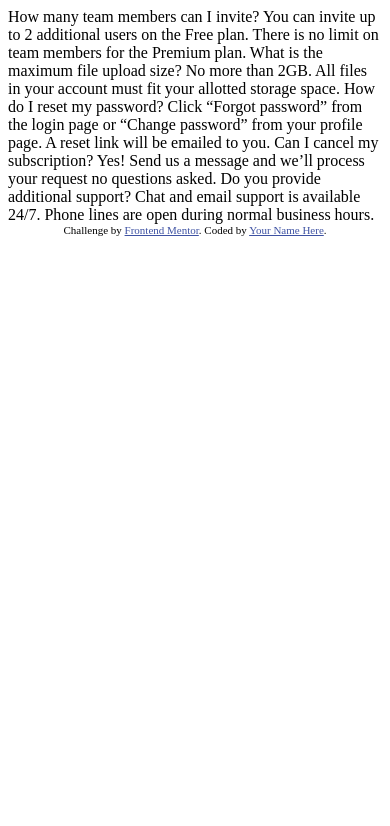
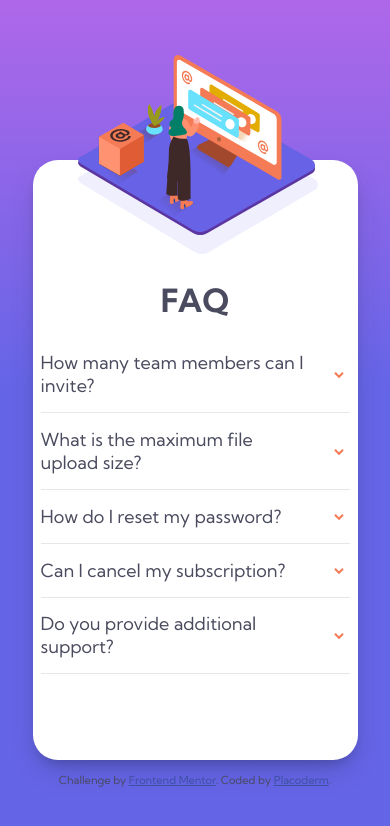
Before and after one commit to placoderm/faq-accordion-card, a plain HTML site: page index.html in a window 390 px wide. Drawn offline with Linux system fonts and the light colour scheme.

Commit message:
add final changes

```diff
--- /dev/null
+++ b/app.js
@@ -0,0 +1,43 @@
+const faqTitleBars = document.querySelectorAll(".faq-heading");
+//allButtonToggles = document.querySelectorAll(".toggle-button");
+
+console.log(faqTitleBars);
+
+faqTitleBars.forEach(faqTitleItem => {
+    faqTitleItem.addEventListener("click", event => {
+        console.log("faqTitleItem clicked!");
+        // to each individual .faq-heading
+        //let buttonToggle = faqTitleItem.querySelector(".toggle-button");
+        if (faqTitleItem.classList.contains("toggle-open")) {
+            faqTitleItem.classList.remove("toggle-open");
+        } else {
+            removeAllToggled();
+            faqTitleItem.classList.add("toggle-open");
+        }
+
+        //changing open
+        let panel = faqTitleItem.nextElementSibling; // the .answer after the .faq-heading
+        console.log(panel);
+        if (panel.classList.contains("open")) {
+            panel.classList.remove("open");
+        } else {
+            // console.log("add open");
+            removeAllOpen();
+            panel.classList.add("open");
+            // console.log(panel.classList);
+        }
+    });
+});
+
+// remove all open class
+function removeAllOpen() {
+    faqTitleBars.forEach(faqTitleItem => {
+        faqTitleItem.nextElementSibling.classList.remove("open");
+    });
+}
+
+function removeAllToggled() {
+    faqTitleBars.forEach(faqTitleItem => {
+        faqTitleItem.classList.remove("toggle-open");
+    });
+}
--- a/index.html
+++ b/index.html
@@ -1,40 +1,92 @@
 <!DOCTYPE html>
 <html lang="en">
+
 <head>
-  <meta charset="UTF-8">
-  <meta name="viewport" content="width=device-width, initial-scale=1.0"> <!-- displays site properly based on user's device -->
+    <meta charset="UTF-8">
+    <meta name="viewport" content="width=device-width, initial-scale=1.0">
+    <!-- displays site properly based on user's device -->
 
-  <link rel="icon" type="image/png" sizes="32x32" href="./images/favicon-32x32.png">
+    <link rel="icon" type="image/png" sizes="32x32" href="./images/favicon-32x32.png">
 
-  <title>Frontend Mentor | FAQ Accordion Card</title>
+    <title>Frontend Mentor | FAQ Accordion Card</title>
 
-  <!-- Feel free to remove these styles or customise in your own stylesheet 👍 -->
-  <style>
-    .attribution { font-size: 11px; text-align: center; }
-    .attribution a { color: hsl(228, 45%, 44%); }
-  </style>
+    <link rel="stylesheet" href="style.css">
+    <style>
+        .attribution {
+            font-size: 11px;
+            text-align: center;
+        }
+
+        .attribution a {
+            color: hsl(228, 45%, 44%);
+        }
+    </style>
 </head>
+
 <body>
-  How many team members can I invite?
-  You can invite up to 2 additional users on the Free plan. There is no limit on
-  team members for the Premium plan.
+    <div id="card">
+        <div id="image-part">
+            <div id="extra-wrapper">
+                <div id="lady"><img src="./images/illustration-woman-online-desktop.svg" alt=""></div>
+                <div id="box"><img src="./images/illustration-box-desktop.svg" alt=""></div>
+            </div>
+            <div id="extra-wrapper-mobile">
+                <img src="./images/illustration-woman-online-mobile.svg" alt="">
+            </div>
+        </div>
+        <div id="faq-part">
 
-  What is the maximum file upload size?
-  No more than 2GB. All files in your account must fit your allotted storage space.
+            <h1>FAQ</h1>
+            <div class="faq-item">
+                <div class="faq-heading">
+                    <h2>How many team members can I invite?</h2><button title="open answer" class="toggle-button"><img
+                            src="./images/icon-arrow-down.svg" alt=""></button>
+                </div>
+                <div class="answer">You can invite up to 2 additional users on the Free plan. There is no limit on team members for the Premium plan.</div>
+            </div>
 
-  How do I reset my password?
-  Click “Forgot password” from the login page or “Change password” from your profile page.
-  A reset link will be emailed to you.
+            <div class="faq-item">
+                <div class="faq-heading">
+                    <h2>What is the maximum file upload size?</h2><button title="open answer" class="toggle-button"><img
+                            src="./images/icon-arrow-down.svg" alt=""></button>
+                </div>
+                <div class="answer">No more than 2GB. All files in your account must fit your allotted storage space.
+                </div>
+            </div>
 
-  Can I cancel my subscription?
-  Yes! Send us a message and we’ll process your request no questions asked.
+            <div class="faq-item">
+                <div class="faq-heading">
+                    <h2>How do I reset my password?</h2><button title="open answer" class="toggle-button"><img
+                            src="./images/icon-arrow-down.svg" alt=""></button>
+                </div>
+                <div class="answer">
+                    Click “Forgot password” from the login page or “Change password” from your profile page. A reset link will be emailed to you.
+                </div>
+            </div>
 
-  Do you provide additional support?
-  Chat and email support is available 24/7. Phone lines are open during normal business hours.
+            <div class="faq-item">
+                <div class="faq-heading">
+                    <h2>Can I cancel my subscription?</h2><button title="open answer" class="toggle-button"><img
+                            src="./images/icon-arrow-down.svg" alt=""></button>
+                </div>
+                <div class="answer">Yes! Send us a message and we’ll process your request no questions asked.</div>
+            </div>
+            </h2>
+            <div class="faq-item">
+                <div class="faq-heading">
+                    <h2>Do you provide additional support?</h2><button title="open answer" class="toggle-button"><img
+                            src="./images/icon-arrow-down.svg" alt=""></button>
+                </div>
+                <div class="answer">Chat and email support is available 24/7. Phone lines are open during normal business hours.
+                </div>
+            </div>
+        </div>
+    </div>
+    <div class="attribution">
+        Challenge by <a href="https://www.frontendmentor.io?ref=challenge" target="_blank">Frontend Mentor</a>. Coded by
+        <a href="#">Placoderm</a>.
+    </div>
+    <script src="app.js"></script>
+</body>
 
-  <div class="attribution">
-    Challenge by <a href="https://www.frontendmentor.io?ref=challenge" target="_blank">Frontend Mentor</a>.
-    Coded by <a href="#">Your Name Here</a>.
-  </div>
-</body>
 </html>
--- /dev/null
+++ b/style.css
@@ -0,0 +1,167 @@
+@font-face {
+    font-family: "KumbhSans";
+    src: url("./fonts/KumbhSans-VariableFont_wght.ttf");
+    font-weight: regular;
+}
+
+@font-face {
+    font-family: "kumbhSans";
+    src: url("./fonts/KumbhSans-VariableFont_wght.ttf");
+    font-weight: bold;
+}
+
+* {
+    font-family: KumbhSans;
+    /* border: solid 1px blue; */
+    color: hsl(237, 12%, 33%);
+}
+
+body {
+    background: rgb(101, 99, 232);
+    background: linear-gradient( 0deg, hsl(240, 73%, 65%) 54%, hsl(273, 75%, 66%) 100%) no-repeat center center fixed;
+}
+
+.answer {
+    color: hsl(240, 6%, 38%);
+    font-size: 12px;
+}
+
+#card {
+    width: 900px;
+    height: 400px;
+    background-color: white;
+    margin: auto;
+    border-radius: 25px;
+    padding: 3rem 2rem 2rem 0;
+    display: flex;
+    box-shadow: rgba(50, 50, 93, 0.25) 0px 13px 27px -5px, rgba(0, 0, 0, 0.3) 0px 8px 16px -8px;
+    position: relative;
+    background-image: url("./images/bg-pattern-desktop.svg");
+    background-repeat: no-repeat;
+    background-position: -550px;
+}
+
+#image-part {}
+
+#extra-wrapper {
+    overflow: hidden;
+}
+
+#extra-wrapper-mobile {
+    display: none;
+}
+
+
+/*-------------------------MOBILE-------------------*/
+
+@media only screen and (max-width: 975px) {
+    #card {
+        flex-direction: column;
+        background-image: none;
+        width: 325px;
+        height: 600px;
+        margin: 160px auto 0.8rem auto;
+        padding: 0px 0 0 0;
+    }
+    #extra-wrapper-mobile {
+        display: block;
+        height: 120px;
+        background-image: url("./images/bg-pattern-mobile.svg");
+        background-repeat: no-repeat;
+        background-position: 45px -10px;
+        overflow: visible;
+        padding: 0px;
+    }
+    #extra-wrapper-mobile img {
+        width: 73%;
+        position: relative;
+        top: -105px;
+        left: 45px;
+    }
+    #extra-wrapper {
+        display: none;
+    }
+    h1 {
+        text-align: center;
+        padding-bottom: 1rem;
+    }
+    #faq-part {
+        padding: 0 0.5rem 0 0.5rem;
+    }
+}
+
+#lady img {
+    position: relative;
+    left: -60px;
+}
+
+#box img {
+    position: absolute;
+    left: -94px;
+    top: 140px;
+}
+
+h1 {
+    margin: 0;
+}
+
+h2 {
+    font-size: 18px;
+    font-weight: normal;
+}
+
+h2:hover {
+    color: hsl(14, 88%, 65%);
+}
+
+.faq-heading.toggle-open h2 {
+    font-weight: bold;
+}
+
+button.toggle-button:hover * {
+    filter: drop-shadow(0px 2px 2px rgba(0, 0, 0, 0.4));
+}
+
+.faq-heading.toggle-open button.toggle-button:hover * {
+    filter: drop-shadow(0px -2px 2px rgba(0, 0, 0, 0.4));
+}
+
+.faq-heading.toggle-open button.toggle-button * {
+    transform: rotate(180deg);
+    transition: transform 0.3s;
+}
+
+button.toggle-button * {
+    transform: rotate(0deg);
+    transition: transform 0.3s;
+}
+
+.faq-heading {
+    display: flex;
+    flex-direction: row;
+    justify-content: space-between;
+}
+
+button {
+    display: inline-block;
+    background-color: white;
+    border: none;
+    margin-left: 1rem;
+}
+
+.faq-item {
+    border-bottom: solid 1px hsl(240, 5%, 91%);
+}
+
+.answer {
+    height: 0px;
+    overflow: hidden;
+    transition: height 0.5s;
+}
+
+.answer.open {
+    height: 3.5em;
+    padding-bottom: 0.5rem;
+    overflow: hidden;
+    transition: height 0.5s;
+}
```
Also changed, not shown: fonts/KumbhSans-VariableFont_wght.ttf (added), fonts/OFL.txt (added), fonts/README.txt (added), 1 other file.
